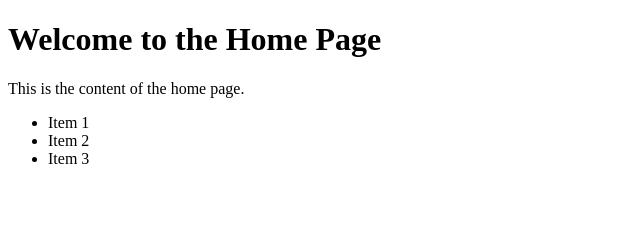
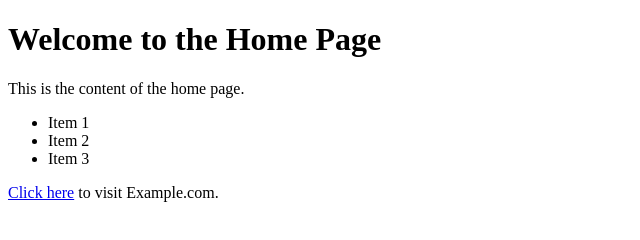
Before and after one commit to tpambrose/the-git-exercise, a plain HTML site: page home.html in a window 1280 px wide. Shown: the whole page, without its empty margins (0-640 px from the left). Drawn offline with Linux system fonts and the light colour scheme.

Commit message:
updated home page

```diff
--- a/home.html
+++ b/home.html
@@ -11,5 +11,7 @@
         <li>Item 2</li>
         <li>Item 3</li>
     </ul>
+    <a href="https://www.example.com">Click here</a> to visit Example.com.
+
 </body>
 </html>
```
